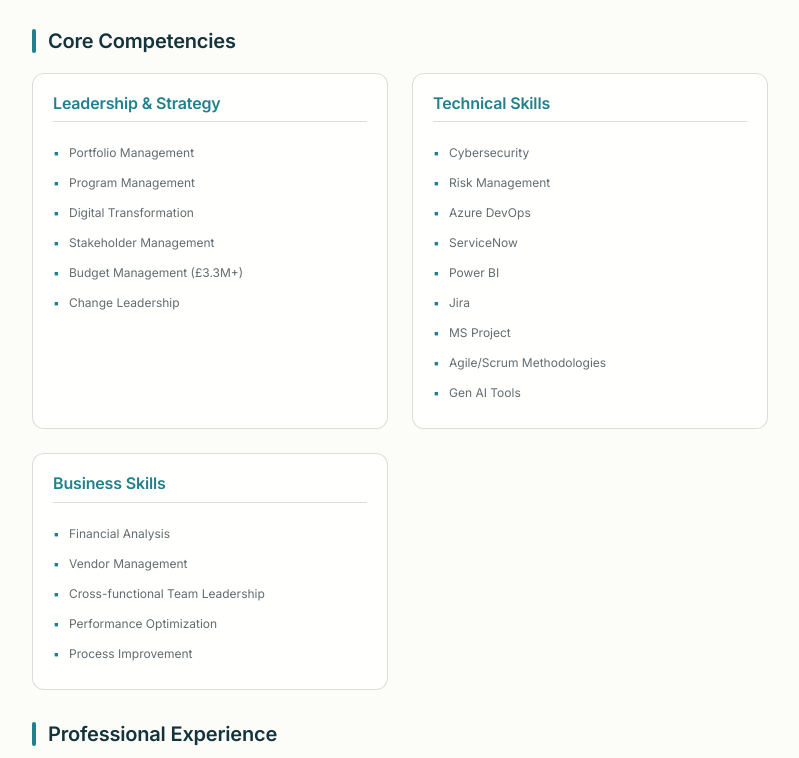
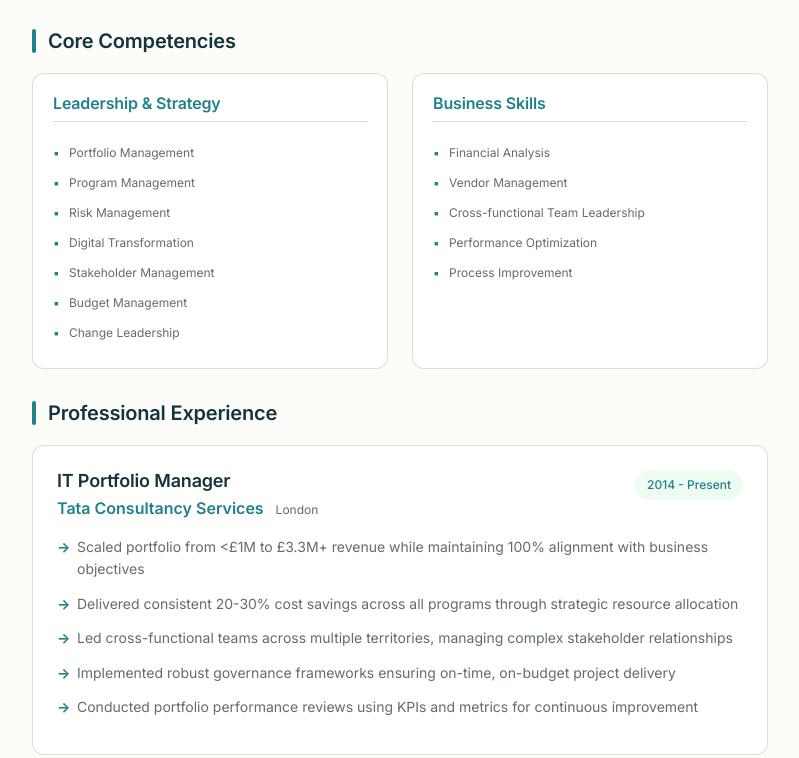
Before and after one commit to Ragskrp/Myresume, a plain HTML site: page index.html in a window 1280 px wide. Shown: the part 918-1676 px from the top of the page, without its empty margins (320-1119 px from the left). Drawn offline with Linux system fonts and the light colour scheme; a web font is replaced by a local one.

Commit message:
Update index.html

```diff
--- a/index.html
+++ b/index.html
@@ -53,7 +53,7 @@
                     </div>
                     <div class="contact-item">
                         <i class="fab fa-linkedin"></i>
-                        <a href="https://linkedin.com/in/raghavender-pudichery" target="_blank">raghavender-pudichery</a>
+                        <a href="https://www.linkedin.com/in/raghavender-p" target="_blank">raghavender-pudichery</a>
                     </div>
                 </div>
             </section>
@@ -135,7 +135,7 @@
             <section class="summary-section" id="summary">
                 <h3>Professional Summary</h3>
                 <p class="summary-text">
-                Strategic IT Portfolio Manager with 19 years experience in successfully managing ITprojects with a serviced experience in several industrial giants including Tata ConsultancyServices, Volvo IT and Hewlett-Packard. Owing skills in transforming IT infrastructure,budget optimization and cybersecurity projects, I have demonstrated abilities intransforming business processes and improving delivery. Having obtained a Bachelor's inElectrical and Electronics Engineering, I adopt a pragmatic approach with emphasis onresults and look for opportunities to join creative and growing organization.
+                Strategic IT Portfolio Manager with 19 years experience in successfully managing IT projects with a service experience in several industrial giants including Tata Consultancy Services, Volvo IT and Hewlett-Packard. Owing skills in transforming IT infrastructure, budget optimization and cybersecurity projects, I have demonstrated abilities in transforming business processes and improving delivery. Having obtained a Bachelor's in Electrical and Electronics Engineering, I adopt a pragmatic approach with emphasis on results and look for opportunities to join creative and growing organization.
                 </p>
             </section>
 
@@ -183,24 +183,11 @@
                         <ul>
                             <li>Portfolio Management</li>
                             <li>Program Management</li>
+                            <li>Risk Management</li>
                             <li>Digital Transformation</li>
                             <li>Stakeholder Management</li>
-                            <li>Budget Management (£3.3M+)</li>
+                            <li>Budget Management</li>
                             <li>Change Leadership</li>
-                        </ul>
-                    </div>
-                    <div class="competency-category">
-                        <h4>Technical Skills</h4>
-                        <ul>
-                            <li>Cybersecurity</li>
-                            <li>Risk Management</li>
-                            <li>Azure DevOps</li>
-                            <li>ServiceNow</li>
-                            <li>Power BI</li>
-                            <li>Jira</li>
-                            <li>MS Project</li>
-                            <li>Agile/Scrum Methodologies</li>
-                            <li>Gen AI Tools</li>
                         </ul>
                     </div>
                     <div class="competency-category">
@@ -261,7 +248,7 @@
                         <div class="experience-title-company">
                             <h4>IT Project Manager</h4>
                             <span class="company">Volvo IT</span>
-                            <span class="location">Bengaluru</span>
+                            <span class="location">Bengaluru, India</span>
                         </div>
                         <span class="period">2012 - 2014</span>
                     </div>
@@ -279,7 +266,7 @@
                         <div class="experience-title-company">
                             <h4>Service Delivery Manager</h4>
                             <span class="company">Hewlett-Packard</span>
-                            <span class="location">Bengaluru</span>
+                            <span class="location">Bengaluru, India</span>
                         </div>
                         <span class="period">2005 - 2012</span>
                     </div>
```
